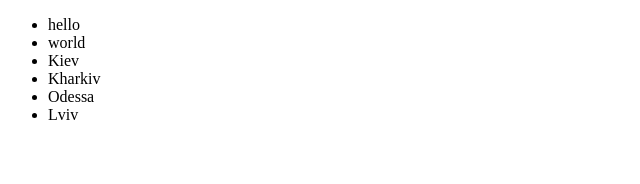
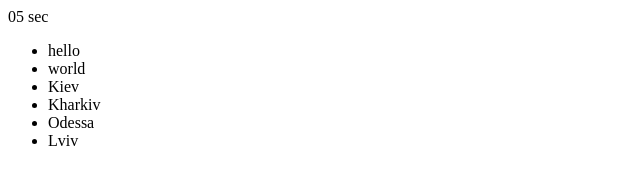
Before and after one commit to addKiwi/homework_js_7, a plain HTML site: page index.html in a window 1280 px wide. Shown: the whole page, without its empty margins (0-640 px from the left). Drawn offline with Linux system fonts and the light colour scheme.

Commit message:
Main task done

```diff
--- a/index.html
+++ b/index.html
@@ -5,6 +5,8 @@
     <title>homeWork_js_7</title>
 </head>
 <body>
+<span id="timer">10</span><span id="sec">  sec</span>
+
 <ul id="list">
 
 </ul>
--- a/scripts/common.js
+++ b/scripts/common.js
@@ -1,12 +1,34 @@
 var arr=['hello', 'world', 'Kiev', 'Kharkiv', 'Odessa', 'Lviv'];
 function f(arr) {
+    let n = arr.length
 
 
-for(let i=0; i<6; i++)
+for(let i=0; i<n; i++)
     {
-        let liel=document.createElement('li');
-        liel.innerHTML = arr[i];
-        list.append(liel);
+        if(typeof (arr[i])=='object'){
+            return f(arr[i])
+        }
+        else {
+            let liel = document.createElement('li');
+            liel.innerHTML = arr[i];
+            list.append(liel);
+        }
     }
 }
+
+
 f(arr);
+
+let t = setInterval (function ()
+{
+    function f (x) {return (x / 100).toFixed (2).substr (2)}
+    let o = document.getElementById ('timer'), s = o.innerHTML;
+    s--;
+    if (s < 1) {
+        sec.remove()
+        timer.remove()
+        list.remove()
+    }
+        //s = o.getAttribute ('long');
+    o.innerHTML = f(s);
+}, 1000);
```
